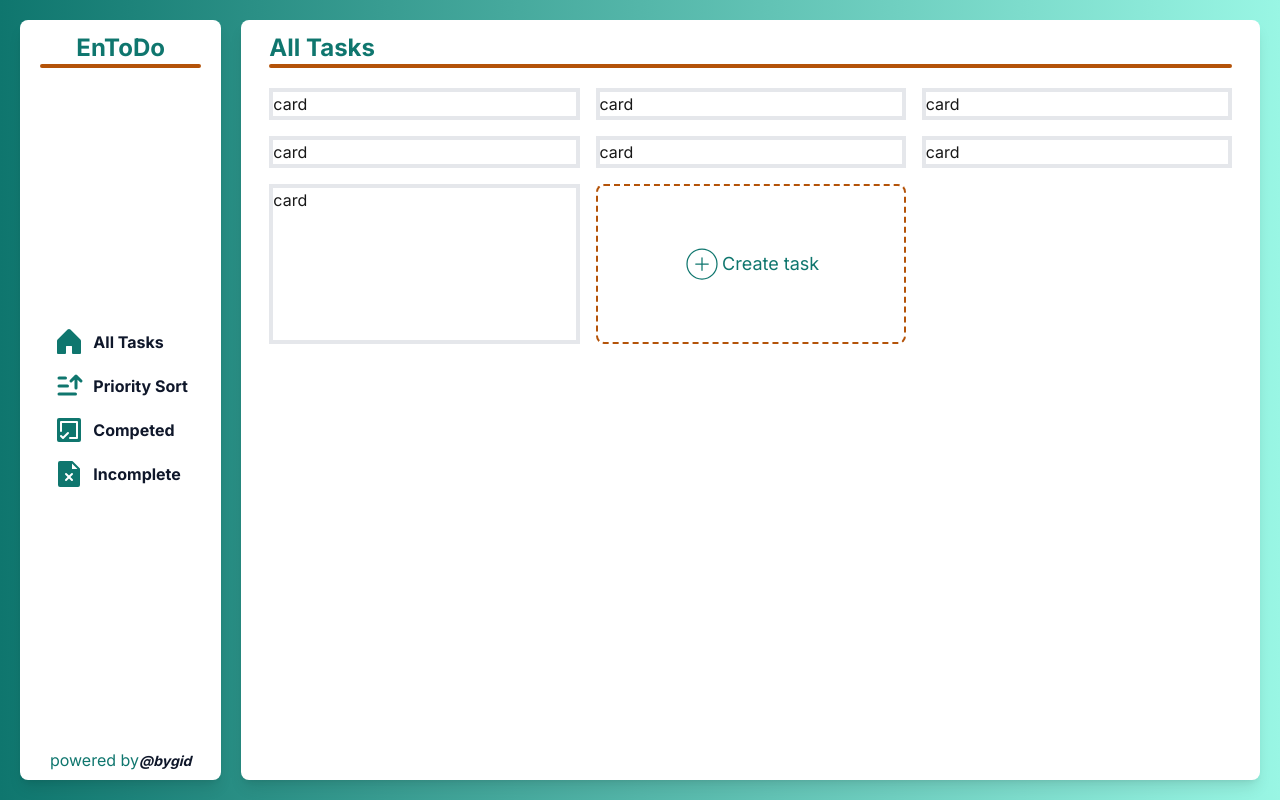
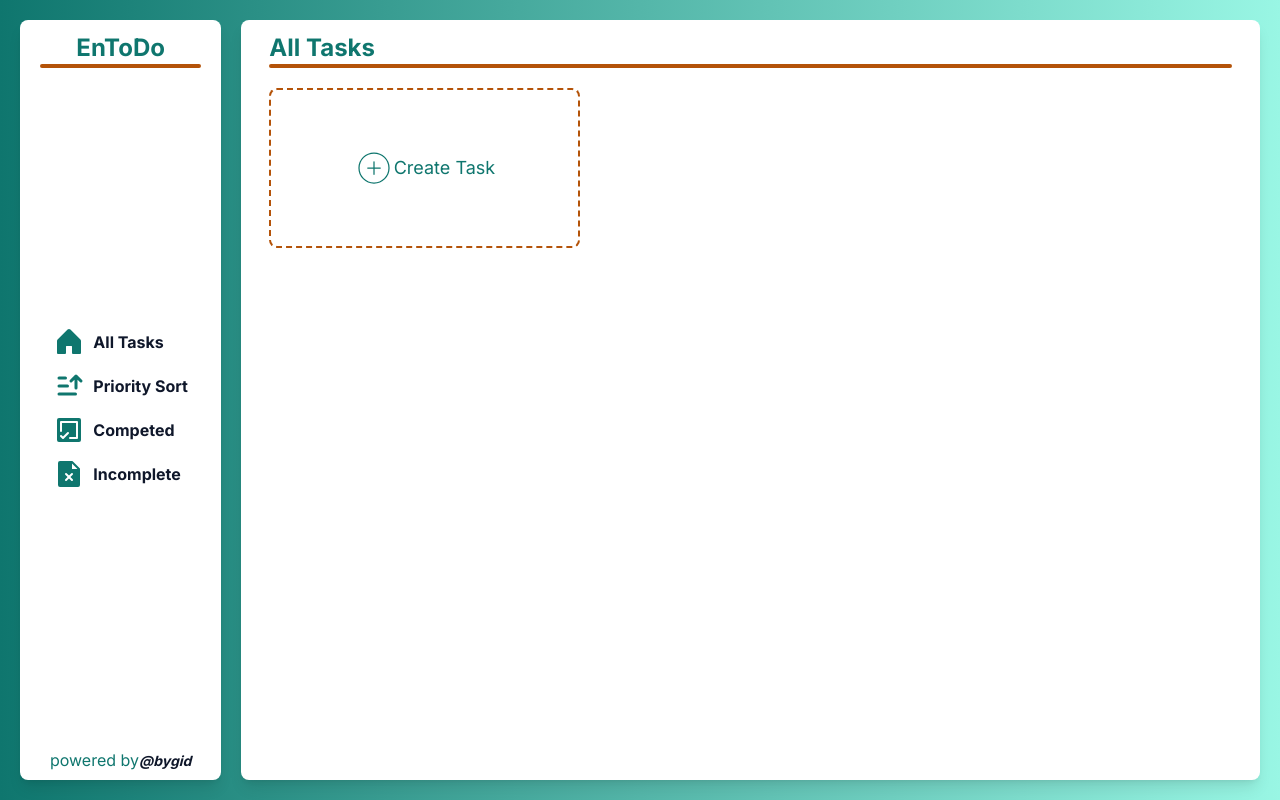
Before and after one commit to BygidHasan/Enhanced-Todo, a Next.js app: page / in a window 1280 px wide. Built offline with nearby package versions, Linux system fonts and the light colour scheme.

Commit message:
done only edit option left for basics

```diff
--- a/app/components/card.js
+++ b/app/components/card.js
@@ -1,8 +1,40 @@
 'use client';
 
-export default function card({data}) {
+import { useState } from "react";
+import { MdOutlineEditNote, MdOutlineDeleteOutline } from "react-icons/md";
+
+export default function card({task, onDelete}) {
+    const { task: singleTask, description, priority, status } = task;
+    let priColor='';
+
+    if(priority == 'low') {
+        priColor = 'bg-orange-300'
+    } else if(priority == 'medium') {
+        priColor = 'bg-orange-500'
+    } else {
+        priColor = 'bg-red-500'
+    }
+
+    function handleDelete() {
+        onDelete(task);
+    }
 
     return (
-        <div>card</div>
+        <div className={`border-4 ${status == 'Complete' ? 'border-teal-500' : 'border-red-500'} rounded-lg h-40 text-slate-900 flex flex-col justify-around shadow-xl`}>
+            <div className="mx-5">
+                <h1 className="w-full text-teal-700 text-xl font-bold">{singleTask}</h1>
+                <p className="w-full text-slate-900 overflow-auto scroll-auto">{description}</p>
+            </div>
+            <div className="flex justify-between mx-5 items-center">
+                <div className="flex">
+                    <p className={`${priColor} text-white px-3 py-1 rounded-lg mr-1`}>{priority}</p>
+                    <p className={` ${status == 'Complete' ? 'bg-teal-500' : 'bg-red-500'} text-white px-3 py-1 rounded-lg`}>{status}</p>
+                </div>
+                <div className="flex">
+                    <button className="rounded-lg bg-teal-600 text-white p-1 mx-1"><MdOutlineEditNote size='24' /></button>
+                    <button className="rounded-lg bg-red-700 text-white p-1" onClick={handleDelete}><MdOutlineDeleteOutline size='24' /></button>
+                </div>
+            </div>
+        </div>
     )
 }
--- a/app/components/modalButton.js
+++ b/app/components/modalButton.js
@@ -1,45 +1,77 @@
 'use client';
 
-import { useState } from "react";
+import { useState} from "react";
 import { PiPlusCircleThin, PiXBold } from "react-icons/pi";
 
-export default function button() {
+export default function modalButton({onCreate}) {
     const [isClicked, setIsClicked] = useState(false);
+    const [singleTask, setSingleTask] = useState({
+        task: '',
+        description: '',
+        priority: 'Low',
+        status: 'Complete'
+    })
+
+    function handleClick() {
+        onCreate(singleTask);
+        setIsClicked(false);
+        setSingleTask({task: '', description: '', priority: 'Low', status: 'Complete'});
+    }
 
     return (
         <>
             <div className={`${isClicked ? 'block' : 'hidden'} fixed inset-0 bg-black bg-opacity-25 backdrop-blur-sm flex justify-center items-center z-50`}>
                 <div className="relative w-72 h-72 rounded-lg bg-white shadow-lg px-3">
-                    <button onClick={() => setIsClicked(false)} className="absolute -top-3 -right-3 border-2 border-red-700 bg-red-700 rounded-full text-white p-1.5"><PiXBold/> </button>
+                    <button onClick={() => setIsClicked(false)} className="absolute -top-3 -right-3 border-2 border-red-700 bg-red-700 rounded-full text-white p-1.5">
+                        <PiXBold/>
+                    </button>
                     <div className="mt-7">
-                        <input placeholder="enter task here" className="w-full mb-2 rounded-lg pl-2 py-1 border border-amber-700 bg-transparent text-slate-900" type="text" />
-                        <textarea placeholder="enter description here" className="w-full rounded-lg pl-2 py-1 border border-amber-700 bg-transparent text-slate-900 resize-none" type="text"></textarea>
+                        <input
+                            placeholder="enter task here"
+                            className="w-full mb-2 rounded-lg pl-2 py-1 border border-amber-700 bg-transparent text-slate-900"
+                            type="text"
+                            value={singleTask.task}
+                            onChange={(e) => setSingleTask((prevTask) => ({...prevTask, task: e.target.value}))}/>
+                        <textarea
+                            placeholder="enter description here"
+                            className="w-full rounded-lg pl-2 py-1 border border-amber-700 bg-transparent text-slate-900 resize-none"
+                            type="text"
+                            value={singleTask.description}
+                            onChange={(e) => setSingleTask((prevTask) => ({...prevTask, description: e.target.value}))}></textarea>
                     </div>
 
                     <div className="flex justify-between items-center my-2">
                         <div className="w-1/2 border border-amber-700 rounded-lg p-2">
                             <label htmlFor="priorities" className="font-bold">Priorities</label>
-                            <select id="priorities" className="rounded-lg px-3 py-1 cursor-pointer bg-transparent border border-amber-700">
-                                <option className="bg-transparent text-yellow-400 font-sans" value="low">Low</option>
-                                <option className="bg-transparent text-orange-600 font-sans" value="medium">Medium</option>
-                                <option className="bg-transparent text-red-600 font-sans" value="high">High</option>
+                            <select
+                                id="priorities"
+                                className="rounded-lg px-3 py-1 cursor-pointer bg-transparent border border-amber-700"
+                                value={singleTask.priority}
+                                onChange={(e) => setSingleTask((prevTask) => ({...prevTask, priority: e.target.value}))}>
+                                    <option className="bg-transparent text-yellow-400 font-sans" value="Low">Low</option>
+                                    <option className="bg-transparent text-orange-600 font-sans" value="Medium">Medium</option>
+                                    <option className="bg-transparent text-red-600 font-sans" value="High">High</option>
                             </select>
                         </div>
                         <div className="w-1/2 ml-2 border border-amber-700 rounded-lg p-2">
                         <label htmlFor="status" className="font-bold">Status</label>
-                            <select id="status" className="rounded-lg px-2 py-1 cursor-pointer bg-transparent border border-amber-700">
-                                <option className="bg-transparent text-teal-400 font-sans" value="complete">Complete</option>
-                                <option className="bg-transparent text-red-700 font-sans" value="incomplete">Incomplete</option>
+                            <select
+                                id="status"
+                                className="rounded-lg px-2 py-1 cursor-pointer bg-transparent border border-amber-700"
+                                value={singleTask.status}
+                                onChange={(e) => setSingleTask((prevTask) => ({...prevTask, status: e.target.value}))}>
+                                    <option className="bg-transparent text-teal-400 font-sans" value="Complete">Complete</option>
+                                    <option className="bg-transparent text-red-700 font-sans" value="Incomplete">Incomplete</option>
                             </select>
                         </div>
                     </div>
-                    <button className="text-center border-2 border-amber-700 text-bold py-1 rounded-lg mt-6 px-3 hover:border-teal-700 hover:bg-teal-700 hover:text-white">Create Task</button>
+                    <button onClick={handleClick} className="text-center border-2 border-amber-700 text-bold py-1 rounded-lg mt-6 px-3 hover:border-teal-700 hover:bg-teal-700 hover:text-white">Create Task</button>
                 </div>
             </div>
 
             <button onClick={() => setIsClicked(true)} className='border-2 border-amber-700 rounded-lg border-dashed h-40 flex items-center justify-center text-teal-700'>
                 <PiPlusCircleThin className='size-10'/>
-                <span className='text-lg'>Create task</span>
+                <span className='text-lg'>Create Task</span>
             </button>
         </>
     )
--- a/app/page.js
+++ b/app/page.js
@@ -1,25 +1,46 @@
+'use client'
+
 import Card from '@/app/components/card';
 import Btn from '@/app/components/modalButton';
+import { useEffect, useState } from 'react';
 
 export default function page() {
+  const [data, setData] = useState([]);
+
+  function handleDelete(taskToDelete) {
+    const updatedData = data.filter( task => task !== taskToDelete);
+    setData(updatedData);
+    localStorage.setItem('myData', JSON.stringify(updatedData));
+  }
+
+
+  function handleCreate(taskToCreate) {
+    const updatedData = [...data, taskToCreate];
+    setData(updatedData);
+    localStorage.setItem('myData', JSON.stringify(updatedData));
+  }
+
+  useEffect(() => {
+    const strTasks = localStorage.getItem('myData');
+    const allTasks = JSON.parse(strTasks);
+    setData(allTasks);
+  }, [])
 
   return (
-    <main className="h-inherit m-5 w-full rounded-lg bg-white shadow-lg px-7">
+    <main className="h-inherit m-5 w-full rounded-lg bg-white shadow-lg px-7 overflow-auto">
       <div className='mt-3 text-2xl text-teal-700 font-bold'>
         All Tasks
         <hr className='w-full border-2 border-amber-700 rounded-lg'/>
       </div>
 
-      <div className='text-headtext mt-5 grid grid-cols-1 md:grid-cols-3 gap-4 overflow-hidden'>
-        <div className='h- border-4 '>card</div>
-        <div className='h- border-4 '>card</div>
-        <div className='h- border-4 '>card</div>
-        <div className='h- border-4 '>card</div>
-        <div className='h- border-4 '>card</div>
-        <div className='h- border-4 '>card</div>
-        <div className='h- border-4 '>card</div>
+      <div className='mt-5 grid grid-cols-1 md:grid-cols-3 gap-4'>
+        { data &&
+          data.map((task, i) => (
+            <Card key={i} task={task} onDelete={handleDelete}/>
+          ))
+        }
 
-        <Btn/>
+        <Btn onCreate={handleCreate}/>
 
       </div>
     </main>
```
